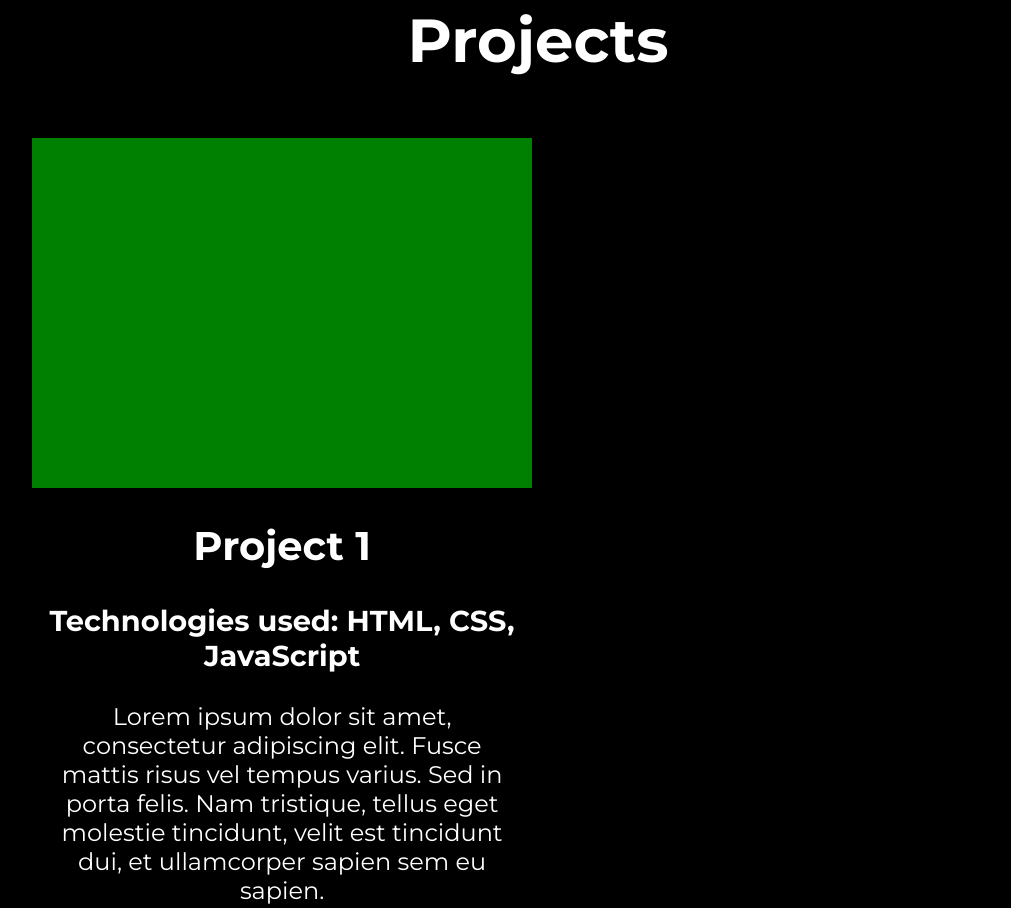
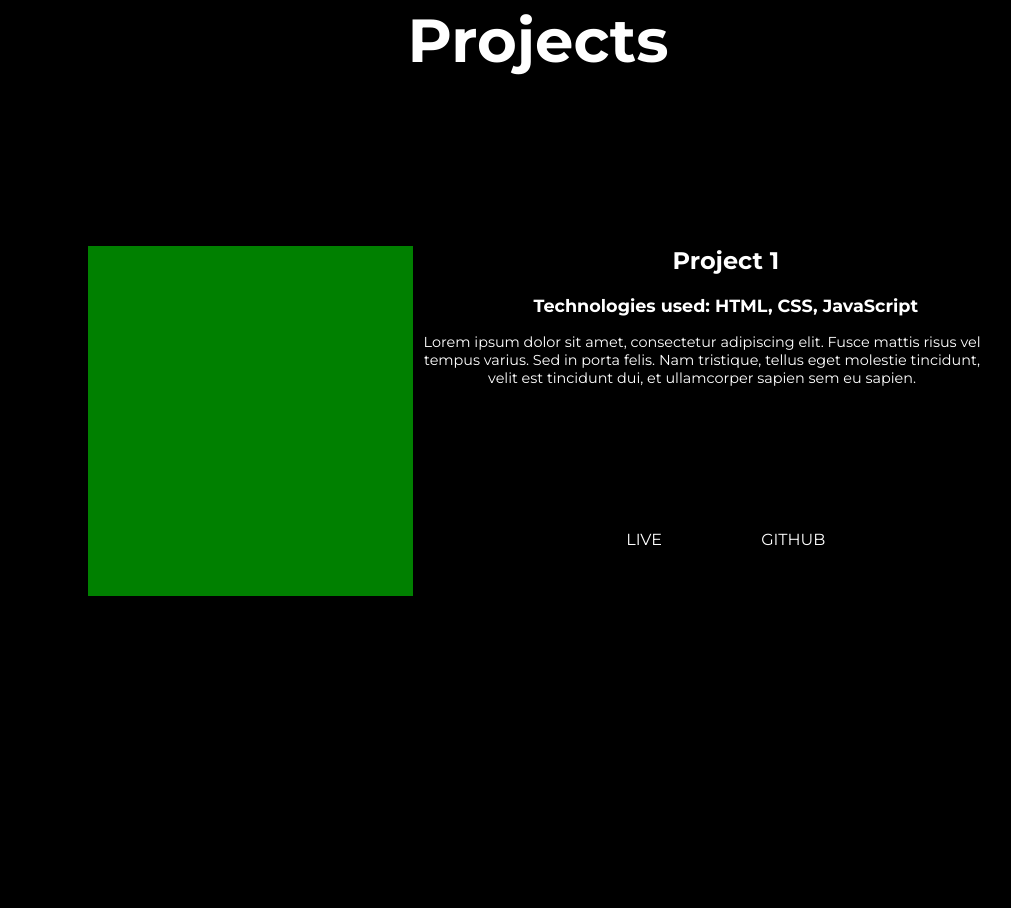
Before and after one commit to justin-xia15/Portfolio-V2, a plain HTML site: page index.html in a window 1536 px wide. Shown: the part 2931-3839 px from the top of the page, without its empty margins (230-1241 px from the left). Drawn offline with Linux system fonts and the light colour scheme.

Commit message:
Adjust layout of project section

```diff
--- a/styles.css
+++ b/styles.css
@@ -426,4 +426,36 @@ input:checked + .slider:before {
 
   .content { font-size: 1.5rem; }
 
+  .project {
+    color: #fff;
+    height: 350px;
+    width: 950px;
+    margin: 15% 0 35% 10%;
+  }
+
+  .project h2 {
+    font-size: 1.5rem;
+  }
+
+  .project h3 {
+    font-size: 1.1rem;
+  }
+
+  .project p {
+    font-size: 0.9rem;
+    margin: 0 5% 15% 10%;
+  }
+
+  .project a {
+    color: #fff;
+    font-size: 1rem;
+  }
+
+  .project-img {
+    height: 350px;
+    width: 325px;
+    float: left;
+  }
+
+
 }
```
